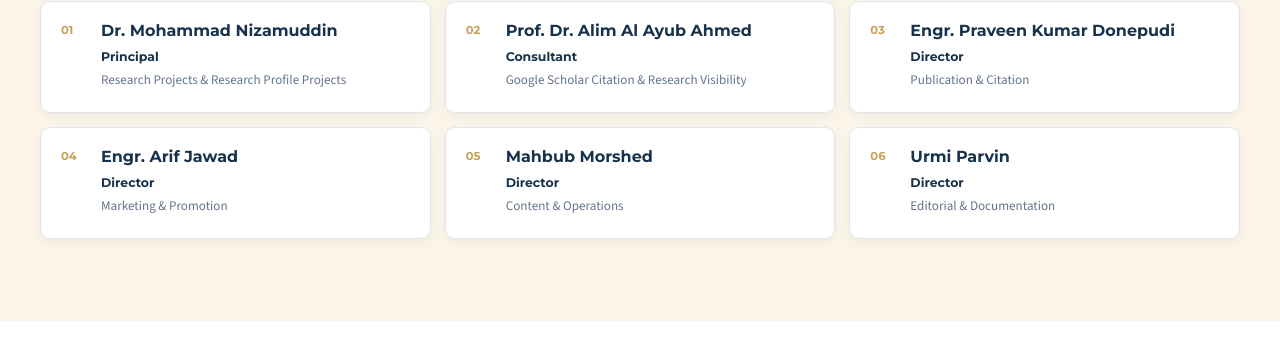
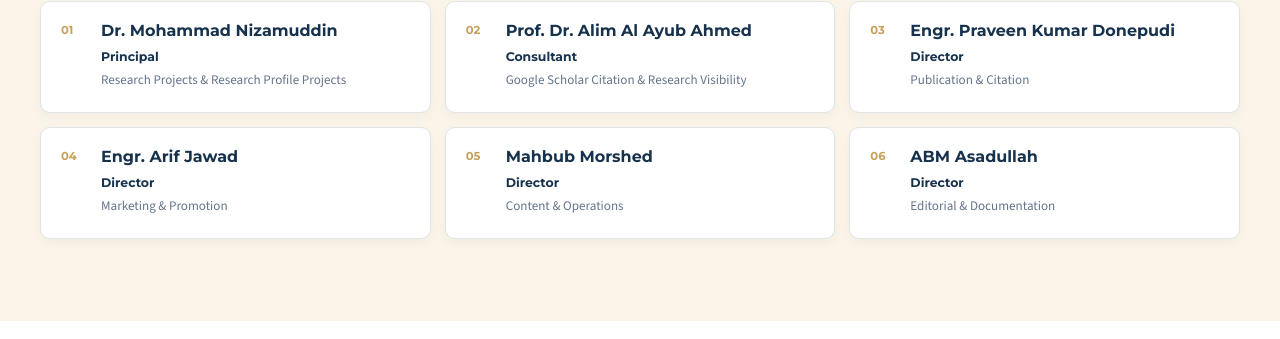
Before and after one commit to uprightpub/abcprojects, a Jekyll site: the page built from about/index.html, in a window 1280 px wide and 900 px high, scrolled down 2269 px. Shown: the part 113-452 px from the top of the window. Built offline with Jekyll 4.4.1, drawn with Linux system fonts in a browser that asks for light colours.

Commit message:
Update index.html

```diff
--- a/about/index.html
+++ b/about/index.html
@@ -401,7 +401,7 @@ custom_css: /assets/css/about.css
         <span class="team-number">06</span>
 
         <h3>
-          Urmi Parvin
+          ABM Asadullah
         </h3>
 
         <strong class="team-role">
```
